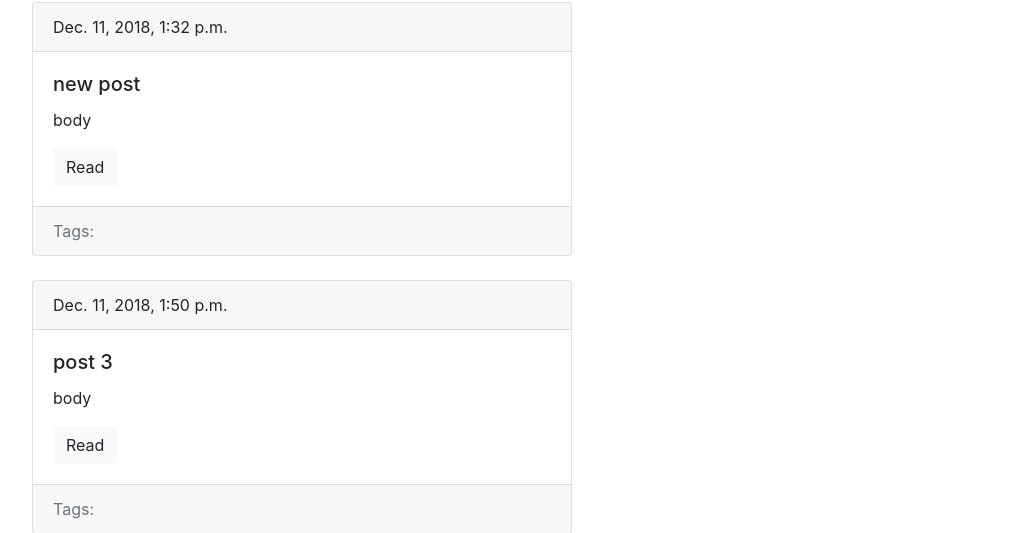
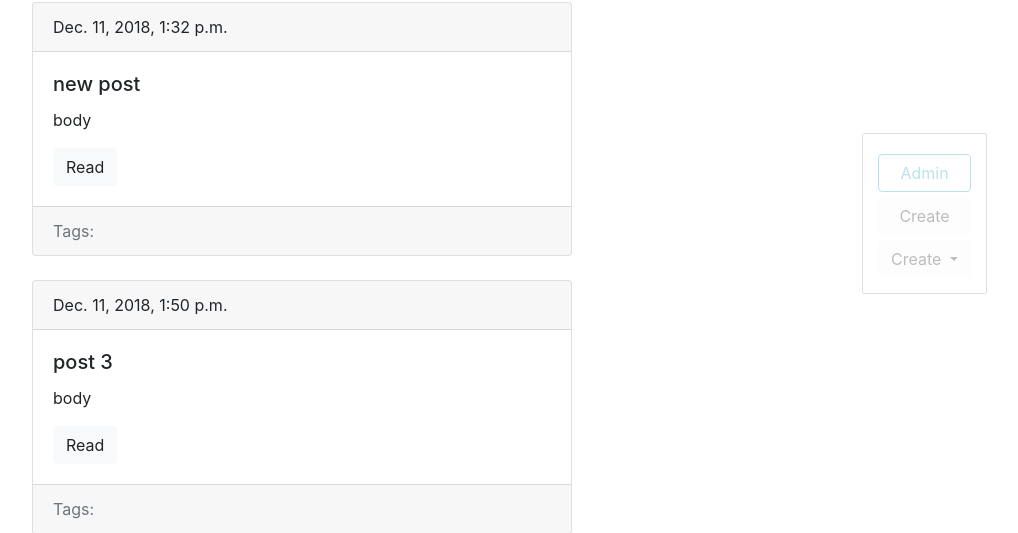
Before and after one commit to Xardkor/Django, a Django app: page /blog/ in a window 1280 px wide. Shown: the part 476-1009 px from the top of the page, without its empty margins (243-1261 px from the left). Run offline with Django 3.2, Linux system fonts and the light colour scheme; data comes from the database, SQL or seed files in the repository; some libraries are stand-ins or nearby versions.

Commit message:
go to hell frontend!!!

```diff
--- /dev/null
+++ b/app/blogengine/blog/static/css/styles.css
@@ -0,0 +1,22 @@
+.admin-panel {
+    border: 1px solid #999;
+    border-radius: 2px;
+    position: fixed;
+    right: 50px;
+    bottom: 30px;
+    opacity: 0.3;
+    padding: 15px;
+}
+
+.admin-panel:hover {
+    opacity: 1;
+}
+
+.admin-panel a {
+    display: block;
+    margin: 5px 0;
+}
+
+a.edit, a.delete {
+    display: none;
+}
--- a/app/blogengine/blog/templates/blog/base_blog.html
+++ b/app/blogengine/blog/templates/blog/base_blog.html
@@ -1 +1,18 @@
 {% extends 'base.html' %}
+
+{% block admin-panel %}
+    <a href="" class="btn btn-light">Create</a>
+
+    <div class="btn-group">
+        <button type="button" class="btn btn-light dropdown-toggle" data-toggle="dropdown" aria-haspopup="true" aria-expanded="false">
+            Create
+        </button>
+        <div class="dropdown-menu">
+            <a class="dropdown-item" href="{% url 'post_create_url' %}">Post</a>
+            <a class="dropdown-item" href="{% url 'tag_create_url' %}">Tag</a>
+        </div>
+    </div>
+
+    <a href="{{ admin_object.get_update_url }}" class="btn btn-light edit" style="{% if detail %}display: block;{% endif %}">Edit</a>
+    <a href="{{ admin_object.get_delete_url }}" class="btn btn-danger delete" style="{% if detail %}display: block;{% endif %}">Delete</a>
+{% endblock %}
--- a/app/blogengine/blog/utils.py
+++ b/app/blogengine/blog/utils.py
@@ -14,7 +14,9 @@ class ObjectDetailMixin:
         obj = get_object_or_404(self.model, slug__iexact=slug)
         return render(request,
                       self.template,
-                      context={self.model.__name__.lower(): obj})
+                      context={
+                          self.model.__name__.lower(): obj,
+                          'admin_object': obj, 'detail': True})
 
 
 class ObjectCreateMixin:
--- a/app/blogengine/blogengine/settings.py
+++ b/app/blogengine/blogengine/settings.py
@@ -127,3 +127,6 @@ USE_TZ = True
 # https://docs.djangoproject.com/en/2.1/howto/static-files/
 
 STATIC_URL = '/static/'
+STATICFILES_DIRS = [
+    os.path.join(BASE_DIR, 'static')
+]
--- a/app/blogengine/templates/base.html
+++ b/app/blogengine/templates/base.html
@@ -1,8 +1,13 @@
+{% load static %}
 <!DOCTYPE html>
 <html lang="en">
 <head>
     <meta charset="UTF-8">
     <link rel="stylesheet" href="https://stackpath.bootstrapcdn.com/bootstrap/4.1.3/css/bootstrap.min.css" integrity="sha384-MCw98/SFnGE8fJT3GXwEOngsV7Zt27NXFoaoApmYm81iuXoPkFOJwJ8ERdknLPMO" crossorigin="anonymous">
+    <link rel="stylesheet" href="{% static 'css/styles.css' %}">
+    <script src="https://code.jquery.com/jquery-3.3.1.slim.min.js" integrity="sha384-q8i/X+965DzO0rT7abK41JStQIAqVgRVzpbzo5smXKp4YfRvH+8abtTE1Pi6jizo" crossorigin="anonymous"></script>
+    <script src="https://cdnjs.cloudflare.com/ajax/libs/popper.js/1.14.6/umd/popper.min.js" integrity="sha384-wHAiFfRlMFy6i5SRaxvfOCifBUQy1xHdJ/yoi7FRNXMRBu5WHdZYu1hA6ZOblgut" crossorigin="anonymous"></script>
+    <script src="https://stackpath.bootstrapcdn.com/bootstrap/4.2.1/js/bootstrap.min.js" integrity="sha384-B0UglyR+jN6CkvvICOB2joaf5I4l3gm9GU6Hc1og6Ls7i6U/mkkaduKaBhlAXv9k" crossorigin="anonymous"></script>
     <title>
         {% block title %}
             Blog Engine
@@ -52,5 +57,10 @@
         </div>
     </div>
 
+    <div class="admin-panel align-items-center">
+        <a href="/admin" class="btn btn-outline-info">Admin</a>
+        {% block admin-panel %}{% endblock %}
+    </div>
+
 </body>
 </html>
```
